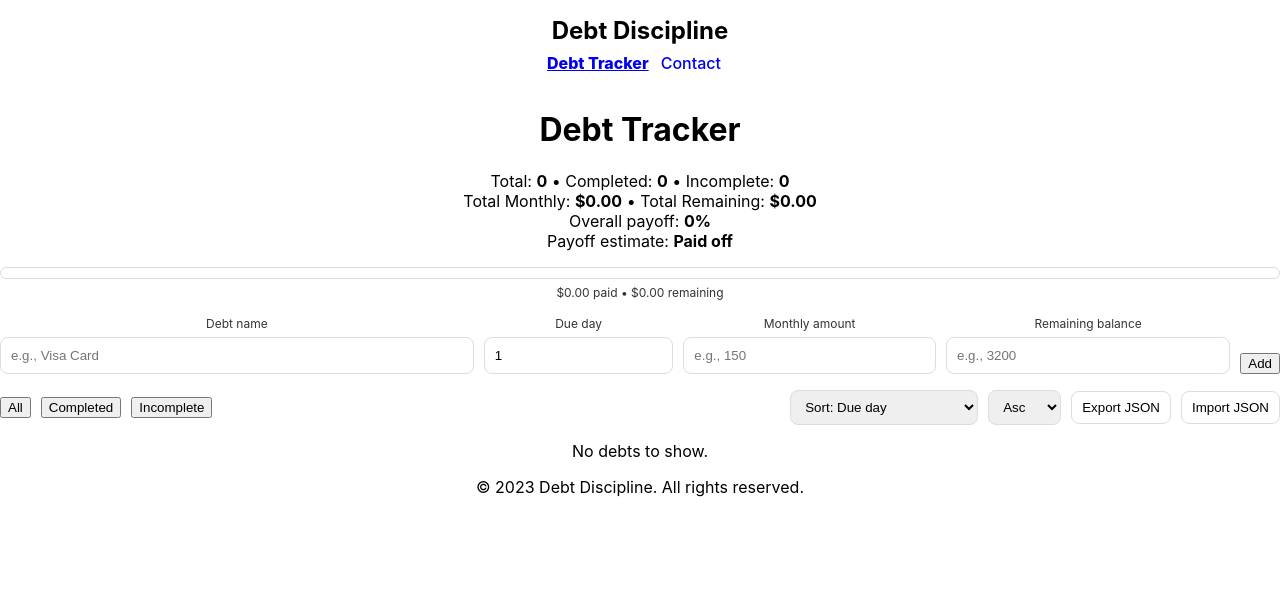
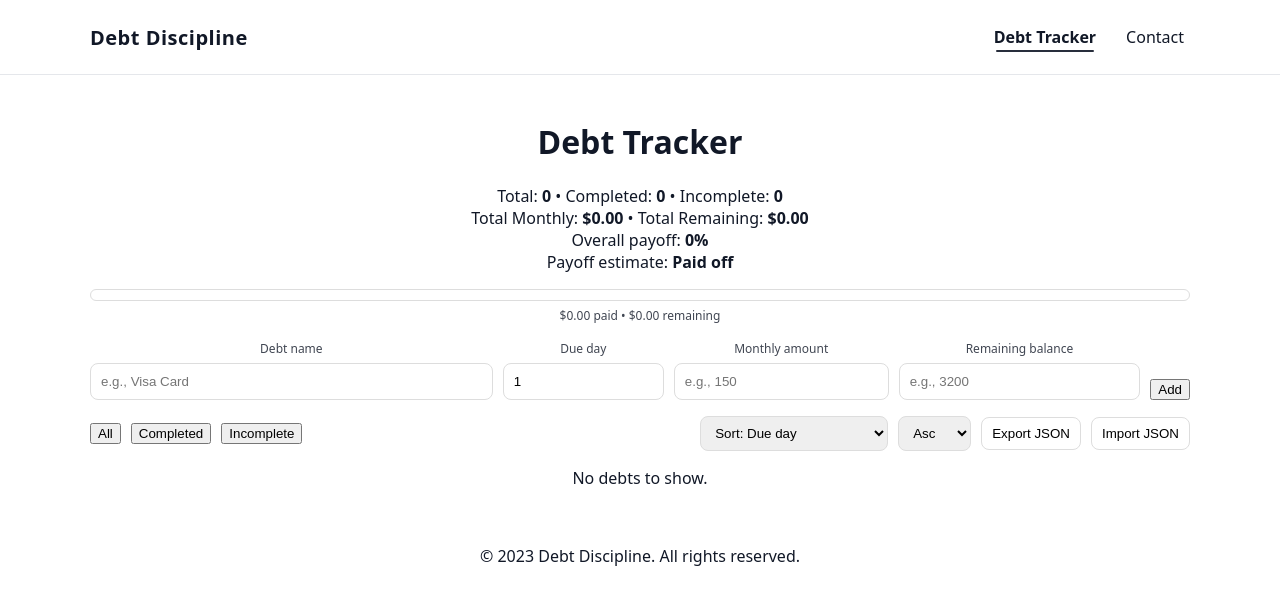
Before and after one commit to eliasegarcia19/DebtDiscipline, a React (Create React App) app in the folder my-react-app/: page / in a window 1280 px wide. Shown: the top 604 px of the page. Built offline with nearby package versions, Linux system fonts and the light colour scheme.

Commit message:
darkmodeandpadding

```diff
--- a/my-react-app/src/App.css
+++ b/my-react-app/src/App.css
@@ -36,3 +36,18 @@
     transform: rotate(360deg);
   }
 }
+:root {
+  color-scheme: light dark; /* lets browser style scrollbars/forms nicely */
+}
+
+body {
+  margin: 0;
+  background: var(--bg);
+  color: var(--text);
+  font-family: system-ui, -apple-system, Segoe UI, Roboto, Arial, sans-serif;
+}
+.appContent {
+  max-width: 1100px;
+  margin: 0 auto;
+  padding: 24px 16px;
+}
--- a/my-react-app/src/App.js
+++ b/my-react-app/src/App.js
@@ -11,7 +11,8 @@ function App() {
       <div className="App">
         <Header />
 
-        <main>
+        {/* MAIN CONTENT WRAPPER */}
+        <main className="appContent">
           <Routes>
             <Route path="/" element={<DebtList />} />
             <Route path="/contact" element={<Contact />} />
--- a/my-react-app/src/Components/Header.jsx
+++ b/my-react-app/src/Components/Header.jsx
@@ -1,22 +1,31 @@
 import { NavLink } from "react-router-dom";
+import "../Styles/Header.css";
 
 function Header() {
-  const linkStyle = ({ isActive }) => ({
-    fontWeight: isActive ? 800 : 500,
-    textDecoration: isActive ? "underline" : "none",
-    marginRight: 12,
-  });
+  return (
+    <header className="header">
+      <nav className="navbar">
+        <div className="brand">Debt Discipline</div>
 
-  return (
-    <header style={{ padding: 16 }}>
-      <h2 style={{ margin: 0 }}>Debt Discipline</h2>
-      <nav style={{ marginTop: 8 }}>
-        <NavLink to="/" style={linkStyle}>
-          Debt Tracker
-        </NavLink>
-        <NavLink to="/contact" style={linkStyle}>
-          Contact
-        </NavLink>
+        <div className="navLinks">
+          <NavLink
+            to="/"
+            className={({ isActive }) =>
+              isActive ? "navLink navLinkActive" : "navLink"
+            }
+          >
+            Debt Tracker
+          </NavLink>
+
+          <NavLink
+            to="/contact"
+            className={({ isActive }) =>
+              isActive ? "navLink navLinkActive" : "navLink"
+            }
+          >
+            Contact
+          </NavLink>
+        </div>
       </nav>
     </header>
   );
--- /dev/null
+++ b/my-react-app/src/Styles/Header.css
@@ -0,0 +1,101 @@
+/* src/Styles/Header.css */
+
+/* Theme variables */
+:root {
+  --bg: #ffffff;
+  --text: #111827;
+  --muted: #6b7280;
+  --border: #e5e7eb;
+  --hover: rgba(17, 24, 39, 0.08);
+}
+
+/* Dark mode (auto) */
+@media (prefers-color-scheme: dark) {
+  :root {
+    --bg: #0b1220;
+    --text: #e5e7eb;
+    --muted: #9ca3af;
+    --border: rgba(229, 231, 235, 0.14);
+    --hover: rgba(229, 231, 235, 0.08);
+  }
+}
+
+.header {
+  background: var(--bg);
+  border-bottom: 1px solid var(--border);
+  color: var(--text);
+}
+
+.navbar {
+  max-width: 1100px;
+  margin: 0 auto;
+  padding: 16px;
+  display: flex;
+  align-items: center;
+  justify-content: space-between;
+}
+
+.brand {
+  font-size: 20px;
+  font-weight: 800;
+  letter-spacing: 0.5px;
+  color: var(--text);
+}
+
+.navLinks {
+  display: flex;
+  gap: 18px;
+  position: relative;
+}
+
+.navLink {
+  color: var(--text);
+  text-decoration: none;
+  font-weight: 500;
+  padding: 10px 6px;
+  border-radius: 10px;
+  position: relative;
+}
+
+.navLink:hover {
+  background: var(--hover);
+}
+
+/* Animated underline */
+.navLink::after {
+  content: "";
+  position: absolute;
+  left: 8px;
+  right: 8px;
+  bottom: 6px;
+  height: 2px;
+  background: currentColor;
+  border-radius: 999px;
+
+  transform: scaleX(0);
+  transform-origin: center;
+  transition: transform 200ms ease;
+  opacity: 0.9;
+}
+
+.navLinkActive {
+  font-weight: 800;
+}
+
+.navLinkActive::after {
+  transform: scaleX(1);
+}
+
+/* Mobile friendly */
+@media (max-width: 640px) {
+  .navbar {
+    flex-direction: column;
+    align-items: flex-start;
+    gap: 12px;
+  }
+
+  .navLinks {
+    gap: 10px;
+    flex-wrap: wrap;
+  }
+}
```
